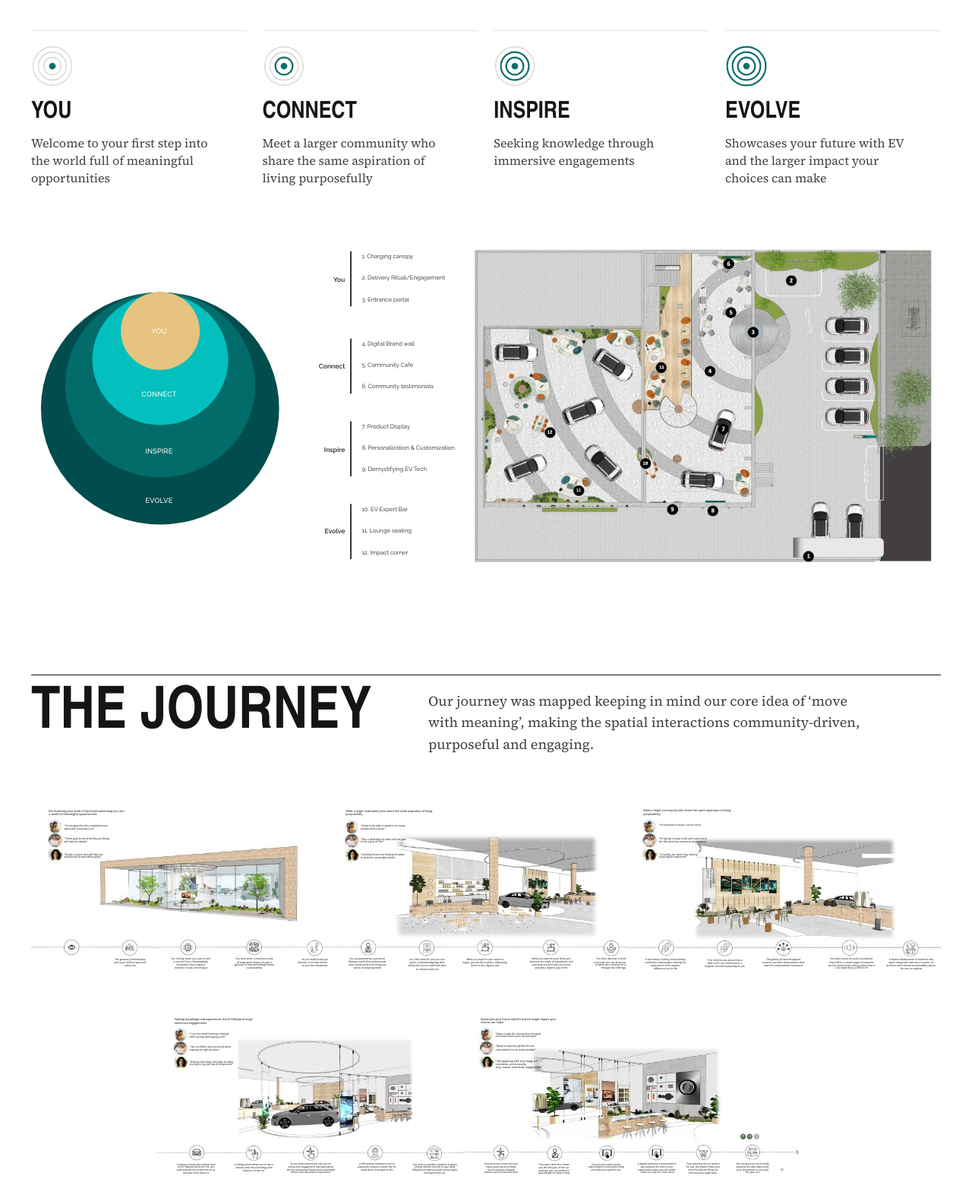
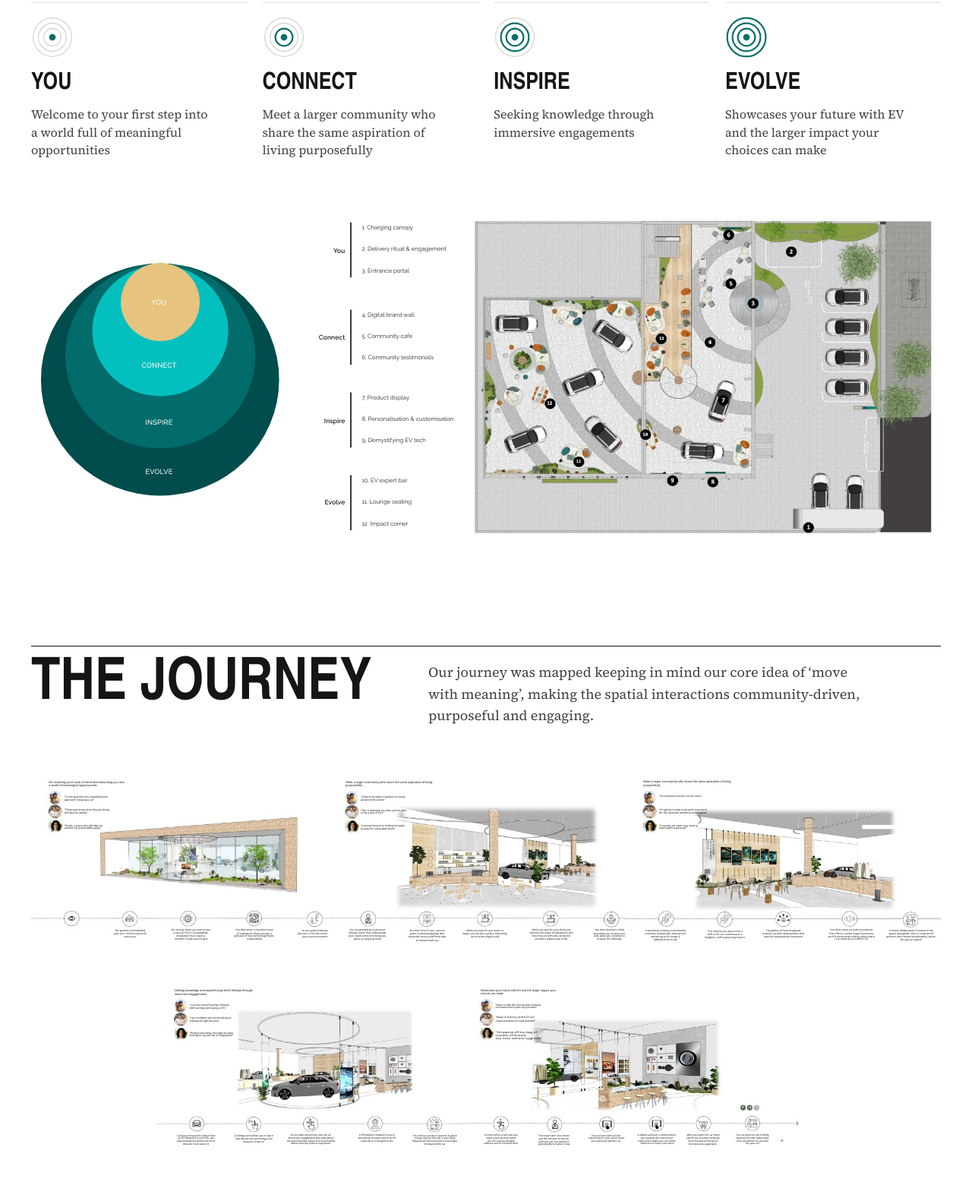
Before and after one commit to pilot2795/-roshnis-portfolio, a plain HTML site: page tata-ev.html in a window 1280 px wide. Shown: the part 1599-3176 px from the top of the page at 76% size. Drawn offline with nearby package versions, Linux system fonts and the light colour scheme; a web font is replaced by a local one.

Commit message:
Proofread all pages: typos, grammar and consistent British spelling
Co-Authored-By: Claude Opus 5.5 <noreply@anthropic.com>
Claude-Session: https://claude.ai/code/session_01TvPUFYKEADTWzq9u8emBqb

```diff
--- a/tata-ev.html
+++ b/tata-ev.html
@@ -57,9 +57,9 @@
 
     <section class="p-intro" aria-label="Overview">
       <div class="p-intro__main">
-        <p class="lead">TATA Motors, which has been going strong on EV technology and focusing on democratizing access to electric mobility, wanted to create a store experience that would present a compelling consumer-facing brand entity epitomizing the essence of the electric revolution.</p>
+        <p class="lead">TATA Motors, a leader in EV technology focused on democratising access to electric mobility, wanted a store experience that would present a compelling, consumer-facing brand epitomising the electric revolution.</p>
         <h2 class="label">The challenge</h2>
-        <p>Customers know switching to EV is the right, responsible move, but they don’t know where to begin, what questions to ask, and whose advice to take.</p>
+        <p>Customers know switching to an EV is the right, responsible move, but they don’t know where to begin, what questions to ask, and whose advice to take.</p>
       </div>
       <dl class="meta">
         <div><dt>Client</dt><dd>TATA Motors</dd></div>
@@ -79,7 +79,7 @@
         <li class="zone">
           <svg class="zone__glyph" viewBox="0 0 64 64" aria-hidden="true"><circle class="on" cx="32" cy="32" r="5"/><circle cx="32" cy="32" r="13"/><circle cx="32" cy="32" r="21"/><circle cx="32" cy="32" r="29"/></svg>
           <h3 class="zone__title">You</h3>
-          <p class="zone__text">Welcome to your first step into the world full of meaningful opportunities</p>
+          <p class="zone__text">Welcome to your first step into a world full of meaningful opportunities</p>
         </li>
         <li class="zone">
           <svg class="zone__glyph" viewBox="0 0 64 64" aria-hidden="true"><circle class="on" cx="32" cy="32" r="5"/><circle class="on" cx="32" cy="32" r="13"/><circle cx="32" cy="32" r="21"/><circle cx="32" cy="32" r="29"/></svg>
@@ -114,27 +114,27 @@
             <text class="zd-group" x="672" y="97" text-anchor="end">You</text>
             <rect x="683" y="32" width="3" height="118" fill="#2a2a2a"/>
             <text class="zd-item" x="708" y="47">1. Charging canopy</text>
-            <text class="zd-item" x="708" y="93">2. Delivery Ritual/Engagement</text>
+            <text class="zd-item" x="708" y="93">2. Delivery ritual &amp; engagement</text>
             <text class="zd-item" x="708" y="140">3. Entrance portal</text>
           </g>
           <g>
             <text class="zd-group" x="672" y="283" text-anchor="end">Connect</text>
             <rect x="683" y="219" width="3" height="118" fill="#2a2a2a"/>
-            <text class="zd-item" x="708" y="234">4. Digital Brand wall</text>
-            <text class="zd-item" x="708" y="280">5. Community Cafe</text>
+            <text class="zd-item" x="708" y="234">4. Digital brand wall</text>
+            <text class="zd-item" x="708" y="280">5. Community café</text>
             <text class="zd-item" x="708" y="326">6. Community testimonials</text>
           </g>
           <g>
             <text class="zd-group" x="672" y="461" text-anchor="end">Inspire</text>
             <rect x="683" y="396" width="3" height="118" fill="#2a2a2a"/>
-            <text class="zd-item" x="708" y="411">7. Product Display</text>
-            <text class="zd-item" x="708" y="457">8. Personalization &amp; Customization</text>
-            <text class="zd-item" x="708" y="503">9. Demystifying EV Tech</text>
+            <text class="zd-item" x="708" y="411">7. Product display</text>
+            <text class="zd-item" x="708" y="457">8. Personalisation &amp; customisation</text>
+            <text class="zd-item" x="708" y="503">9. Demystifying EV tech</text>
           </g>
           <g>
             <text class="zd-group" x="672" y="636" text-anchor="end">Evolve</text>
             <rect x="683" y="573" width="3" height="118" fill="#2a2a2a"/>
-            <text class="zd-item" x="708" y="589">10. EV Expert Bar</text>
+            <text class="zd-item" x="708" y="589">10. EV expert bar</text>
             <text class="zd-item" x="708" y="634">11. Lounge seating</text>
             <text class="zd-item" x="708" y="681">12. Impact corner</text>
           </g>
@@ -177,7 +177,7 @@
           <text class="jm-quote" x="1380" y="83.28" textLength="106" lengthAdjust="spacingAndGlyphs">for the next few events to know more”</text>
           <text class="jm-quote" x="1380" y="111.28" textLength="85" lengthAdjust="spacingAndGlyphs">“Lovely to see my story</text>
           <text class="jm-quote" x="1380" y="117.28" textLength="62" lengthAdjust="spacingAndGlyphs">inspiring EV aspirants!”</text>
-          <text class="jm-lede" x="315" y="473.95" textLength="172" lengthAdjust="spacingAndGlyphs">Seeking knowledge and experiences the EV lifestyle through</text>
+          <text class="jm-lede" x="315" y="473.95" textLength="172" lengthAdjust="spacingAndGlyphs">Seeking knowledge and experiencing the EV lifestyle through</text>
           <text class="jm-lede" x="315" y="481.95" textLength="71" lengthAdjust="spacingAndGlyphs">immersive engagements</text>
           <text class="jm-quote" x="348" y="505.27" textLength="87" lengthAdjust="spacingAndGlyphs">“I can see myself making a lifestyle</text>
           <text class="jm-quote" x="348" y="512.27" textLength="80" lengthAdjust="spacingAndGlyphs">shift starting with buying an EV”</text>
@@ -190,12 +190,12 @@
           <text class="jm-quote" x="1021" y="505.27" textLength="99" lengthAdjust="spacingAndGlyphs">“Want to take the conversation forward</text>
           <text class="jm-quote" x="1021" y="511.27" textLength="91" lengthAdjust="spacingAndGlyphs">and know how to plan my purchase”</text>
           <text class="jm-quote" x="1021" y="533.27" textLength="85" lengthAdjust="spacingAndGlyphs">“Ready to build my perfect EV and</text>
-          <text class="jm-quote" x="1021" y="540.27" textLength="88" lengthAdjust="spacingAndGlyphs">reassured of my on road anxieties”</text>
+          <text class="jm-quote" x="1021" y="540.27" textLength="88" lengthAdjust="spacingAndGlyphs">reassured about on-road anxieties”</text>
           <text class="jm-quote" x="1021" y="566.27" textLength="91" lengthAdjust="spacingAndGlyphs">“Dropping off my bag of</text>
           <text class="jm-quote" x="1021" y="573.27" textLength="67" lengthAdjust="spacingAndGlyphs">recyclables, and discussing</text>
           <text class="jm-quote" x="1021" y="579.27" textLength="103" lengthAdjust="spacingAndGlyphs">my next vehicle upgrade”</text>
           <text class="jm-step" x="184" y="342.12" textLength="67" lengthAdjust="spacingAndGlyphs">The greenery immediately</text>
-          <text class="jm-step" x="182" y="349.12" textLength="71" lengthAdjust="spacingAndGlyphs">put’s your mind at ease and</text>
+          <text class="jm-step" x="182" y="349.12" textLength="71" lengthAdjust="spacingAndGlyphs">puts your mind at ease and</text>
           <text class="jm-step" x="204" y="356.12" textLength="26" lengthAdjust="spacingAndGlyphs">calms you</text>
           <text class="jm-step" x="308" y="341.12" textLength="86" lengthAdjust="spacingAndGlyphs">On coming closer you start to see</text>
           <text class="jm-step" x="313" y="347.12" textLength="76" lengthAdjust="spacingAndGlyphs">a central Tech x Sustainability</text>
@@ -206,34 +206,34 @@
           <text class="jm-step" x="447" y="354.12" textLength="87" lengthAdjust="spacingAndGlyphs">glimpse of how technology meets</text>
           <text class="jm-step" x="474" y="361.12" textLength="34" lengthAdjust="spacingAndGlyphs">sustainability</text>
           <text class="jm-step" x="595" y="342.12" textLength="58" lengthAdjust="spacingAndGlyphs">As you walk inside you</text>
-          <text class="jm-step" x="586" y="348.12" textLength="65" lengthAdjust="spacingAndGlyphs">discover a tov that invites</text>
-          <text class="jm-step" x="596" y="355.12" textLength="56" lengthAdjust="spacingAndGlyphs">to join the movement</text>
+          <text class="jm-step" x="586" y="348.12" textLength="65" lengthAdjust="spacingAndGlyphs">discover a TOV that invites</text>
+          <text class="jm-step" x="596" y="355.12" textLength="56" lengthAdjust="spacingAndGlyphs">you to join the movement</text>
           <text class="jm-step" x="700" y="340.12" textLength="78" lengthAdjust="spacingAndGlyphs">You are greeted by a personal</text>
           <text class="jm-step" x="698" y="347.12" textLength="82" lengthAdjust="spacingAndGlyphs">lifestyle coach that understands</text>
           <text class="jm-step" x="698" y="353.12" textLength="82" lengthAdjust="spacingAndGlyphs">your needs while informing you</text>
           <text class="jm-step" x="709" y="360.12" textLength="61" lengthAdjust="spacingAndGlyphs">about an ongoing event</text>
-          <text class="jm-step" x="832" y="342.12" textLength="77" lengthAdjust="spacingAndGlyphs">As a first time EV user you are</text>
+          <text class="jm-step" x="832" y="342.12" textLength="77" lengthAdjust="spacingAndGlyphs">As a first-time EV user, you are</text>
           <text class="jm-step" x="833" y="349.12" textLength="75" lengthAdjust="spacingAndGlyphs">given a yellow badge/tag that</text>
           <text class="jm-step" x="829" y="355.12" textLength="83" lengthAdjust="spacingAndGlyphs">shows the service staff how best</text>
           <text class="jm-step" x="846" y="363.12" textLength="50" lengthAdjust="spacingAndGlyphs">to interact with you</text>
           <text class="jm-step" x="957" y="342.12" textLength="82" lengthAdjust="spacingAndGlyphs">While you wait for your event to</text>
           <text class="jm-step" x="949" y="348.12" textLength="97" lengthAdjust="spacingAndGlyphs">begin, you decide to grab a refreshing</text>
-          <text class="jm-step" x="967" y="355.12" textLength="62" lengthAdjust="spacingAndGlyphs">drink at the organic cafe</text>
+          <text class="jm-step" x="967" y="355.12" textLength="62" lengthAdjust="spacingAndGlyphs">drink at the organic café</text>
           <text class="jm-step" x="1101" y="340.12" textLength="85" lengthAdjust="spacingAndGlyphs">While you wait for your drink you</text>
           <text class="jm-step" x="1096" y="347.12" textLength="95" lengthAdjust="spacingAndGlyphs">discover the origin of ingredients and</text>
           <text class="jm-step" x="1101" y="354.12" textLength="85" lengthAdjust="spacingAndGlyphs">how they are ethically sourced to</text>
           <text class="jm-step" x="1108" y="360.12" textLength="71" lengthAdjust="spacingAndGlyphs">provide a healthy way of life</text>
-          <text class="jm-step" x="1242" y="341.12" textLength="65" lengthAdjust="spacingAndGlyphs">You then discover a child</text>
-          <text class="jm-step" x="1238" y="348.12" textLength="69" lengthAdjust="spacingAndGlyphs">area that you can drop you</text>
-          <text class="jm-step" x="1240" y="354.12" textLength="67" lengthAdjust="spacingAndGlyphs">at while you continue to b</text>
-          <text class="jm-step" x="1253" y="361.12" textLength="54" lengthAdjust="spacingAndGlyphs">through the offerings</text>
+          <text class="jm-step" x="1239" y="341.12" textLength="65" lengthAdjust="spacingAndGlyphs">You then discover a child</text>
+          <text class="jm-step" x="1236" y="348.12" textLength="70" lengthAdjust="spacingAndGlyphs">area where you can drop your</text>
+          <text class="jm-step" x="1238" y="354.12" textLength="67" lengthAdjust="spacingAndGlyphs">kids while you continue to</text>
+          <text class="jm-step" x="1244" y="361.12" textLength="54" lengthAdjust="spacingAndGlyphs">browse the offerings</text>
           <text class="jm-step" x="1350" y="342.12" textLength="89" lengthAdjust="spacingAndGlyphs">A workshop is being conducted by</text>
-          <text class="jm-step" x="1349" y="349.12" textLength="90" lengthAdjust="spacingAndGlyphs">a wellness ambassador sharing his</text>
-          <text class="jm-step" x="1362" y="356.12" textLength="64" lengthAdjust="spacingAndGlyphs">experience of EV made a</text>
+          <text class="jm-step" x="1349" y="349.12" textLength="90" lengthAdjust="spacingAndGlyphs">a wellness ambassador sharing how</text>
+          <text class="jm-step" x="1362" y="356.12" textLength="64" lengthAdjust="spacingAndGlyphs">switching to EV made a</text>
           <text class="jm-step" x="1369" y="362.12" textLength="51" lengthAdjust="spacingAndGlyphs">difference to his life</text>
           <text class="jm-step" x="1487" y="344.12" textLength="77" lengthAdjust="spacingAndGlyphs">This informs you about how a</text>
           <text class="jm-step" x="1487" y="350.12" textLength="76" lengthAdjust="spacingAndGlyphs">shift to EV can contribute to a</text>
-          <text class="jm-step" x="1481" y="357.12" textLength="88" lengthAdjust="spacingAndGlyphs">brighter and self sustaining future</text>
+          <text class="jm-step" x="1481" y="357.12" textLength="88" lengthAdjust="spacingAndGlyphs">brighter, self-sustaining future</text>
           <text class="jm-step" x="1616" y="342.12" textLength="75" lengthAdjust="spacingAndGlyphs">The gallery of fame displayed</text>
           <text class="jm-step" x="1608" y="349.12" textLength="92" lengthAdjust="spacingAndGlyphs">inspires you with ambassadors that</text>
           <text class="jm-step" x="1611" y="355.12" textLength="85" lengthAdjust="spacingAndGlyphs">lead the sustainability movement</text>
@@ -242,47 +242,47 @@
           <text class="jm-step" x="1752" y="355.12" textLength="103" lengthAdjust="spacingAndGlyphs">and EV testimonials talking about how it</text>
           <text class="jm-step" x="1767" y="361.12" textLength="73" lengthAdjust="spacingAndGlyphs">is to experience a shift to EV</text>
           <text class="jm-step" x="1886" y="342.12" textLength="97" lengthAdjust="spacingAndGlyphs">A brand collaboration is hosted in the</text>
-          <text class="jm-step" x="1885" y="348.12" textLength="99" lengthAdjust="spacingAndGlyphs">space along side that has a curation of</text>
+          <text class="jm-step" x="1885" y="348.12" textLength="99" lengthAdjust="spacingAndGlyphs">space alongside, with a curation of</text>
           <text class="jm-step" x="1880" y="355.12" textLength="108" lengthAdjust="spacingAndGlyphs">products with shared sustainability values</text>
           <text class="jm-step" x="1911" y="362.12" textLength="47" lengthAdjust="spacingAndGlyphs">for you to explore</text>
           <text class="jm-step" x="320" y="792.12" textLength="85" lengthAdjust="spacingAndGlyphs">Curious to know more about how</text>
-          <text class="jm-step" x="322" y="798.12" textLength="81" lengthAdjust="spacingAndGlyphs">an EV lifestyle works for me, you</text>
+          <text class="jm-step" x="322" y="798.12" textLength="81" lengthAdjust="spacingAndGlyphs">an EV lifestyle fits your life, you</text>
           <text class="jm-step" x="320" y="805.12" textLength="84" lengthAdjust="spacingAndGlyphs">walk towards the preferred car to</text>
           <text class="jm-step" x="334" y="811.12" textLength="57" lengthAdjust="spacingAndGlyphs">discover more about it</text>
           <text class="jm-step" x="447" y="793.12" textLength="85" lengthAdjust="spacingAndGlyphs">A sliding panel allows you to learn</text>
-          <text class="jm-step" x="449" y="800.12" textLength="81" lengthAdjust="spacingAndGlyphs">and de-code the technology and</text>
+          <text class="jm-step" x="449" y="800.12" textLength="81" lengthAdjust="spacingAndGlyphs">and decode the technology and</text>
           <text class="jm-step" x="466" y="806.12" textLength="47" lengthAdjust="spacingAndGlyphs">features of the car</text>
           <text class="jm-step" x="570" y="791.12" textLength="89" lengthAdjust="spacingAndGlyphs">As you walk around you also see an</text>
           <text class="jm-step" x="565" y="798.12" textLength="100" lengthAdjust="spacingAndGlyphs">interactive engagement that talks about</text>
-          <text class="jm-step" x="562" y="804.12" textLength="106" lengthAdjust="spacingAndGlyphs">the environmental impact and sustainably</text>
+          <text class="jm-step" x="562" y="804.12" textLength="106" lengthAdjust="spacingAndGlyphs">the environmental impact and sustainability</text>
           <text class="jm-step" x="571" y="810.12" textLength="87" lengthAdjust="spacingAndGlyphs">efforts that the product represents</text>
           <text class="jm-step" x="721" y="791.12" textLength="78" lengthAdjust="spacingAndGlyphs">A VR headset transports you to</text>
-          <text class="jm-step" x="718" y="797.12" textLength="84" lengthAdjust="spacingAndGlyphs">aspiration locations where the EV</text>
+          <text class="jm-step" x="718" y="797.12" textLength="84" lengthAdjust="spacingAndGlyphs">aspirational locations where the EV</text>
           <text class="jm-step" x="725" y="804.12" textLength="70" lengthAdjust="spacingAndGlyphs">experience is brought to life</text>
           <text class="jm-step" x="839" y="792.12" textLength="97" lengthAdjust="spacingAndGlyphs">You notice a product curation of green</text>
           <text class="jm-step" x="843" y="798.12" textLength="89" lengthAdjust="spacingAndGlyphs">energy devices that aid in your daily</text>
           <text class="jm-step" x="838" y="804.12" textLength="99" lengthAdjust="spacingAndGlyphs">lifestyle and help you lead a meaningful</text>
           <text class="jm-step" x="864" y="811.12" textLength="47" lengthAdjust="spacingAndGlyphs">life beyond the car</text>
-          <text class="jm-step" x="996" y="791.12" textLength="74" lengthAdjust="spacingAndGlyphs">An interactive screen let’s you</text>
+          <text class="jm-step" x="996" y="791.12" textLength="74" lengthAdjust="spacingAndGlyphs">An interactive screen lets you</text>
           <text class="jm-step" x="1000" y="797.12" textLength="66" lengthAdjust="spacingAndGlyphs">input a journey and shows</text>
-          <text class="jm-step" x="1003" y="804.12" textLength="60" lengthAdjust="spacingAndGlyphs">me the various charging</text>
+          <text class="jm-step" x="1003" y="804.12" textLength="60" lengthAdjust="spacingAndGlyphs">you the various charging</text>
           <text class="jm-step" x="996" y="810.12" textLength="74" lengthAdjust="spacingAndGlyphs">stations and EV infrastructure</text>
           <text class="jm-step" x="1115" y="793.12" textLength="68" lengthAdjust="spacingAndGlyphs">The expert later also shows</text>
           <text class="jm-step" x="1116" y="799.12" textLength="66" lengthAdjust="spacingAndGlyphs">you the lifecycle of the car</text>
           <text class="jm-step" x="1115" y="806.12" textLength="68" lengthAdjust="spacingAndGlyphs">and how you can refresh it</text>
-          <text class="jm-step" x="1115" y="812.12" textLength="69" lengthAdjust="spacingAndGlyphs">periodically to  make it new</text>
+          <text class="jm-step" x="1115" y="812.12" textLength="69" lengthAdjust="spacingAndGlyphs">periodically to make it new</text>
           <text class="jm-step" x="1232" y="792.12" textLength="64" lengthAdjust="spacingAndGlyphs">You are later taken to the</text>
-          <text class="jm-step" x="1224" y="798.12" textLength="80" lengthAdjust="spacingAndGlyphs">customization zone which helps</text>
+          <text class="jm-step" x="1224" y="798.12" textLength="80" lengthAdjust="spacingAndGlyphs">customisation zone, which helps</text>
           <text class="jm-step" x="1231" y="804.12" textLength="66" lengthAdjust="spacingAndGlyphs">you build your perfect car.</text>
           <text class="jm-step" x="1333" y="791.12" textLength="85" lengthAdjust="spacingAndGlyphs">A digital summary is presented to</text>
           <text class="jm-step" x="1340" y="797.12" textLength="71" lengthAdjust="spacingAndGlyphs">you towards the end of your</text>
           <text class="jm-step" x="1334" y="804.12" textLength="83" lengthAdjust="spacingAndGlyphs">exploration where you can either</text>
-          <text class="jm-step" x="1339" y="810.12" textLength="74" lengthAdjust="spacingAndGlyphs">check out/ opt for a test drive</text>
-          <text class="jm-step" x="1441" y="791.12" textLength="73" lengthAdjust="spacingAndGlyphs">Post selecting the car perfect</text>
-          <text class="jm-step" x="1440" y="798.12" textLength="74" lengthAdjust="spacingAndGlyphs">for you, the expert helps your</text>
+          <text class="jm-step" x="1339" y="810.12" textLength="74" lengthAdjust="spacingAndGlyphs">check out or book a test drive</text>
+          <text class="jm-step" x="1441" y="791.12" textLength="73" lengthAdjust="spacingAndGlyphs">After you select the car that’s</text>
+          <text class="jm-step" x="1440" y="798.12" textLength="74" lengthAdjust="spacingAndGlyphs">right for you, the expert helps you</text>
           <text class="jm-step" x="1444" y="804.12" textLength="66" lengthAdjust="spacingAndGlyphs">close the deal by filling out</text>
           <text class="jm-step" x="1445" y="811.12" textLength="64" lengthAdjust="spacingAndGlyphs">the necessary paperwork.</text>
-          <text class="jm-step" x="1550" y="791.12" textLength="72" lengthAdjust="spacingAndGlyphs">You are given an eco friendly</text>
+          <text class="jm-step" x="1550" y="791.12" textLength="72" lengthAdjust="spacingAndGlyphs">You are given an eco-friendly</text>
           <text class="jm-step" x="1550" y="797.12" textLength="71" lengthAdjust="spacingAndGlyphs">welcome kit that helps build</text>
           <text class="jm-step" x="1551" y="804.12" textLength="70" lengthAdjust="spacingAndGlyphs">your excitement as you wait</text>
           <text class="jm-step" x="1571" y="810.12" textLength="30" lengthAdjust="spacingAndGlyphs">for your car</text>
@@ -316,7 +316,7 @@
         <li>
           <img src="assets/img/tata-ev-slat-wall.jpg" width="2000" height="1333" alt="A visitor browses a timber slat wall of reconfigurable shelves, books, totes and large photographs." loading="lazy" decoding="async">
           <h3 class="item__title">Smart systems</h3>
-          <p class="item__text">Our slat wall displays are endlessly reconfigurable, and can accommodate varied posters, objects, and merchandise to keep the space looking new and fresh without having to re-construct the displays.</p>
+          <p class="item__text">Our slat wall displays are endlessly reconfigurable and can accommodate varied posters, objects, and merchandise to keep the space looking new and fresh without having to rebuild the displays.</p>
         </li>
         <li>
           <img src="assets/img/tata-ev-recycled-chairs.jpg" width="840" height="420" alt="Close-up of café chairs with speckled recycled-plastic seats and backs, around a pale stone table." loading="lazy" decoding="async">
@@ -326,7 +326,7 @@
         <li>
           <img src="assets/img/tata-ev-local.jpg" width="1275" height="622" alt="Close-up of locally made pendant lights with woven shades." loading="lazy" decoding="async">
           <h3 class="item__title">Local collaborations</h3>
-          <p class="item__text">We partnered with local brands to source materials for our lights, furniture, rugs, and biophilia. This approach minimized travel and energy costs, while supporting and promoting local businesses and creators.</p>
+          <p class="item__text">We partnered with local brands to source materials for our lights, furniture, rugs, and biophilia. This approach minimised travel and energy costs, while supporting and promoting local businesses and creators.</p>
         </li>
       </ul>
     </section>
@@ -344,7 +344,7 @@
         <li>
           <img src="assets/img/tata-ev-latte.jpg" width="846" height="1330" alt="Two coffees with ‘ev’ latte art on a café table, beside a plant cutting in water." loading="lazy" decoding="async">
           <h3 class="item__title">A new automotive experience</h3>
-          <p class="item__text">From transactional showroom to a community movement of conversation and learning.</p>
+          <p class="item__text">From a transactional showroom to a community movement of conversation and learning.</p>
         </li>
         <li>
           <img src="assets/img/tata-ev-mezzanine.jpg" width="839" height="1330" alt="The double-height store, with a staircase rising to the new mezzanine under ring-lit ceilings." loading="lazy" decoding="async">
```
Also changed, not shown: naturals.html (+1 -1 lines), snapshots.html (+5 -5 lines), tata-cliq-palette.html (+14 -14 lines), zee5-loft.html (+3 -3 lines).
